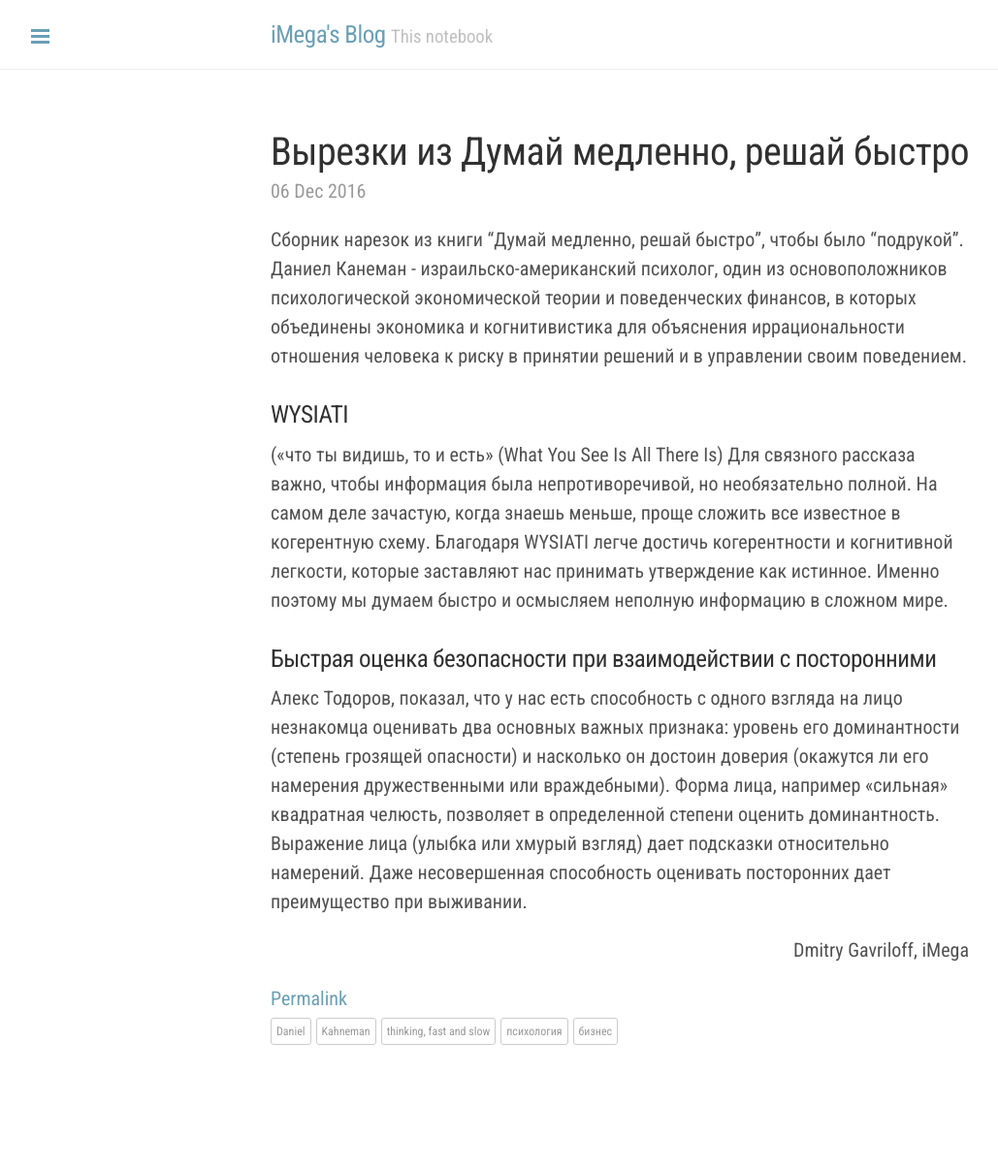
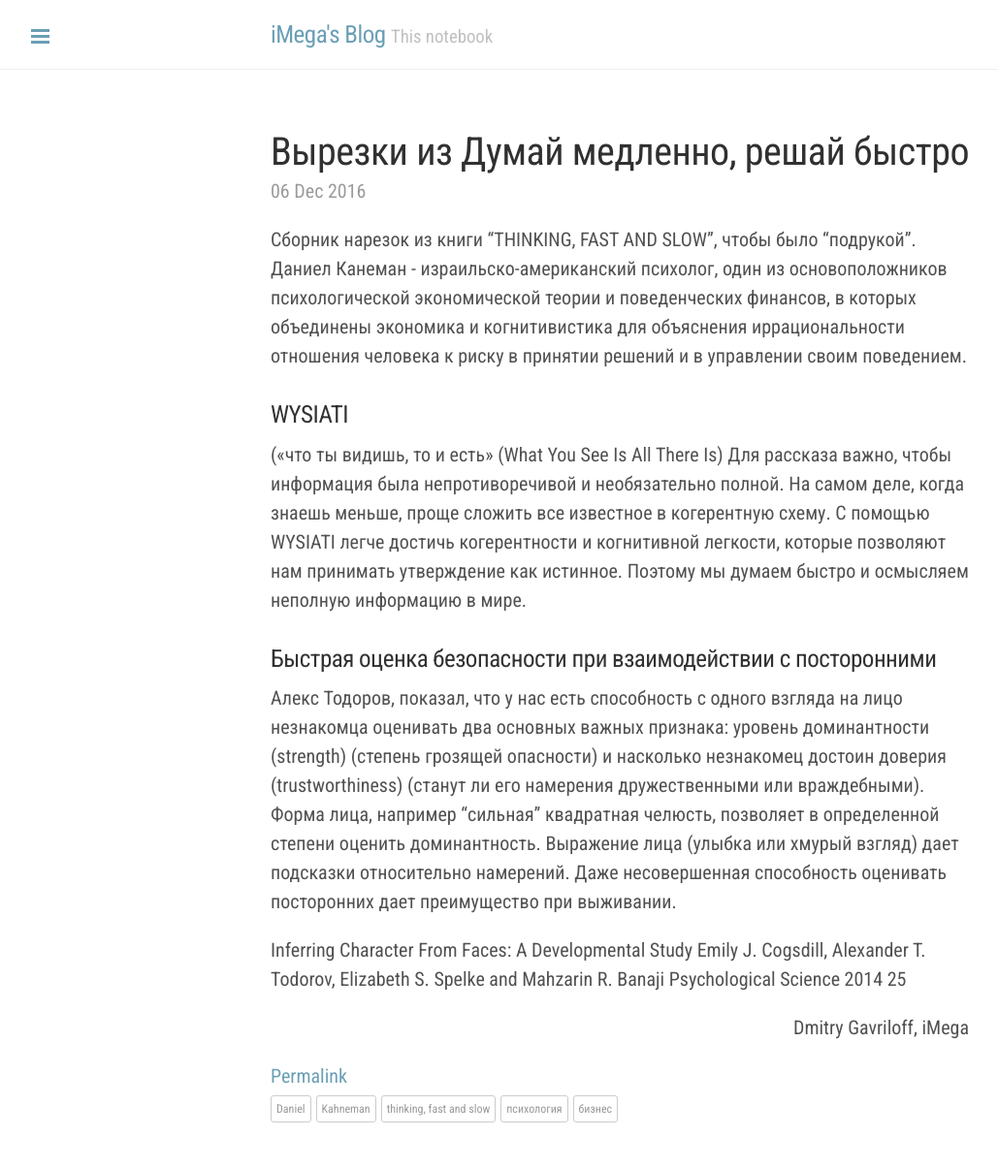
Before and after one commit to iMega/imega.github.io, a Jekyll site: the page built from _posts/2016-12-06-daniel_kahneman-thinking-fast-slow.md, in a window 1280 px wide. Shown: the whole page at 97% size, without its empty margins (1-1030 px from the left). Built offline with Jekyll 4.4.1, drawn with Linux system fonts in a browser that asks for light colours; comment, search, counter and statistics services are not loaded; before the commit the page ends 1125 px from its top, so only the background shows below that.

Commit message:
kahneman

```diff
--- a/_posts/2016-12-06-daniel_kahneman-thinking-fast-slow.md
+++ b/_posts/2016-12-06-daniel_kahneman-thinking-fast-slow.md
@@ -10,7 +10,7 @@ tags:
   - психология
   - бизнес
 ---
-Сборник нарезок из книги "Думай медленно, решай быстро", чтобы было "подрукой".
+Сборник нарезок из книги "THINKING, FAST AND SLOW", чтобы было "подрукой".
 Даниел Канеман - израильско-американский психолог, один из основоположников психологической экономической теории
 и поведенческих финансов, в которых объединены экономика и когнитивистика для объяснения иррациональности отношения
 человека к риску в принятии решений и в управлении своим поведением.
@@ -18,16 +18,19 @@ tags:
 
 ### WYSIATI
 («что ты видишь, то и есть» (What You See Is All There Is)
-Для связного рассказа важно, чтобы информация была непротиворечивой, но необязательно полной.
-На самом деле зачастую, когда знаешь меньше, проще сложить все известное в когерентную схему.
-Благодаря WYSIATI легче достичь когерентности и когнитивной легкости, которые заставляют нас
-принимать утверждение как истинное. Именно поэтому мы думаем быстро и осмысляем неполную
-информацию в сложном мире.
+Для рассказа важно, чтобы информация была непротиворечивой и необязательно полной.
+На самом деле, когда знаешь меньше, проще сложить все известное в когерентную схему.
+С помощью WYSIATI легче достичь когерентности и когнитивной легкости, которые позволяют нам
+принимать утверждение как истинное. Поэтому мы думаем быстро и осмысляем неполную
+информацию в мире.
 
 ### Быстрая оценка безопасности при взаимодействии с посторонними
 Алекс Тодоров, показал, что у нас есть способность с одного взгляда на лицо незнакомца оценивать
-два основных важных признака: уровень его доминантности (степень грозящей опасности) и насколько
-он достоин доверия (окажутся ли его намерения дружественными или враждебными). Форма лица,
-например «сильная» квадратная челюсть, позволяет в определенной степени оценить доминантность.
+два основных важных признака: уровень доминантности (strength) (степень грозящей опасности) и насколько
+незнакомец достоин доверия (trustworthiness) (станут ли его намерения дружественными или враждебными). Форма лица,
+например "сильная" квадратная челюсть, позволяет в определенной степени оценить доминантность.
 Выражение лица (улыбка или хмурый взгляд) дает подсказки относительно намерений.
 Даже несовершенная способность оценивать посторонних дает преимущество при выживании.
+
+Inferring Character From Faces: A Developmental Study
+Emily J. Cogsdill, Alexander T. Todorov, Elizabeth S. Spelke and Mahzarin R. Banaji Psychological Science 2014 25
```
